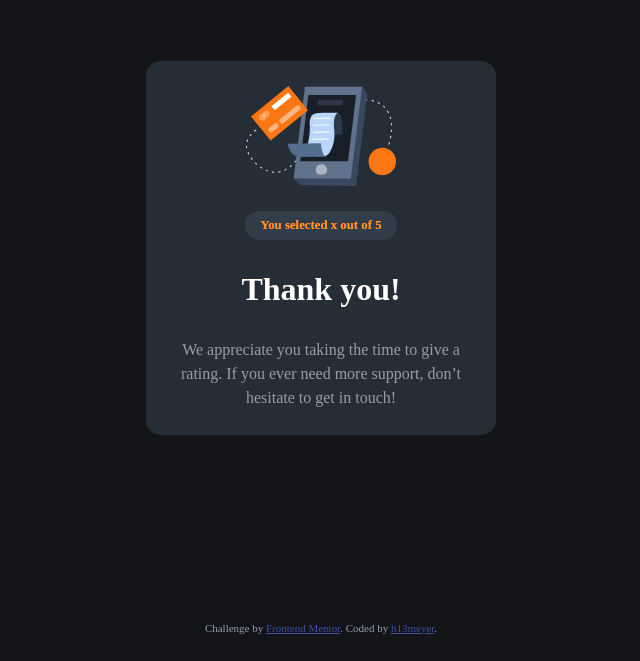
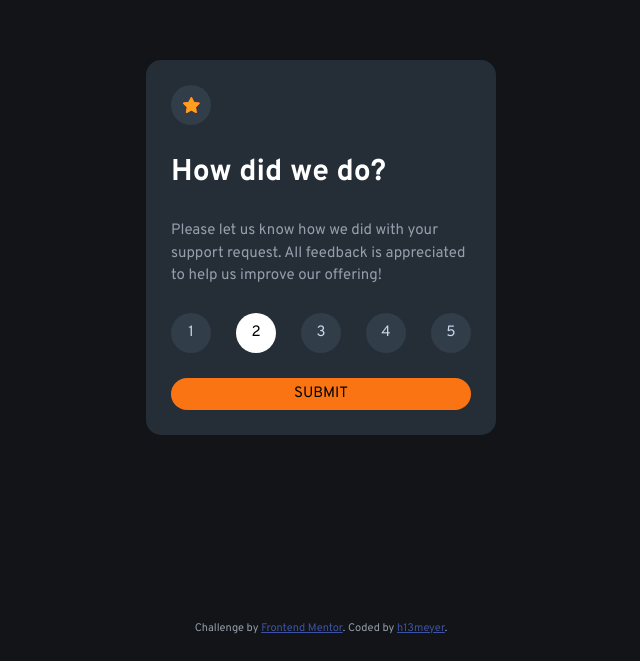
Before and after one commit to h13meyer/interactive-rating-component, a plain HTML site: page index.html in a window 1280 px wide. Shown: the part 139-800 px from the top of the page, without its empty margins (319-959 px from the left). Drawn offline with Linux system fonts and the light colour scheme.

Commit message:
add font 'Overpass'

```diff
--- /dev/null
+++ b/font/font.css
@@ -0,0 +1,17 @@
+/* overpass-regular - latin */
+@font-face {
+    font-display: swap; /* Check https://developer.mozilla.org/en-US/docs/Web/CSS/@font-face/font-display for other options. */
+    font-family: 'Overpass';
+    font-style: normal;
+    font-weight: 400;
+    src: url('./overpass-v13-latin/overpass-v13-latin-regular.woff2') format('woff2'); /* Chrome 36+, Opera 23+, Firefox 39+, Safari 12+, iOS 10+ */
+}
+
+/* overpass-700 - latin */
+@font-face {
+    font-display: swap; /* Check https://developer.mozilla.org/en-US/docs/Web/CSS/@font-face/font-display for other options. */
+    font-family: 'Overpass';
+    font-style: normal;
+    font-weight: 700;
+    src: url('./overpass-v13-latin/overpass-v13-latin-700.woff2') format('woff2'); /* Chrome 36+, Opera 23+, Firefox 39+, Safari 12+, iOS 10+ */
+}
--- a/index.html
+++ b/index.html
@@ -6,6 +6,7 @@
 
   <link rel="icon" type="image/png" sizes="32x32" href="./images/favicon-32x32.png">
   <link rel="stylesheet" type="text/css" href="./css-reset.css">
+  <link rel="stylesheet" type="text/css" href="./font/font.css">
   <link rel="stylesheet" type="text/css" href="./styling.css">
 
   <title>Frontend Mentor | Interactive rating component</title>
@@ -15,7 +16,7 @@
     <div class="content">
       <div class="card">
 
-        <!-- <div class="circle">
+        <div class="circle">
           <img src="./images/icon-star.svg" alt="Icon Star">
         </div>
 
@@ -38,9 +39,9 @@
 
         <button class="primary-button">
           SUBMIT
-        </button> -->
+        </button>
 
-        <img class="thank-you-img" src="./images/illustration-thank-you.svg" alt="Illustration of mobile phone">
+        <!-- <img class="thank-you-img" src="./images/illustration-thank-you.svg" alt="Illustration of mobile phone">
 
         <h2>
           You selected x out of 5
@@ -53,7 +54,7 @@
         <p>
           We appreciate you taking the time to give a rating. If you ever need more support,
           don’t hesitate to get in touch!
-        </p>
+        </p> -->
 
       </div>
     </div>
--- a/styling.css
+++ b/styling.css
@@ -7,8 +7,8 @@
 body {
     background-color: var(--very-dark-blue);
     color: var(--light-grey);
-    font-family: Outfit;
-    text-align: center;
+    font-family: 'Overpass';
+    font-size: 15px;
 }
 h1 {
     color: white;
@@ -19,7 +19,8 @@ h2 {
     filter: brightness(135%);
     color: var(--primary-orange);
     padding: 5px 15px;
-    font-size: 0.8rem;
+    font-size: 1rem;
+    font-weight: 400;
     border-radius: 50px;
 }
 main {
```
Also changed, not shown: font/overpass-v13-latin/overpass-v13-latin-700.woff2 (added), font/overpass-v13-latin/overpass-v13-latin-regular.woff2 (added).
